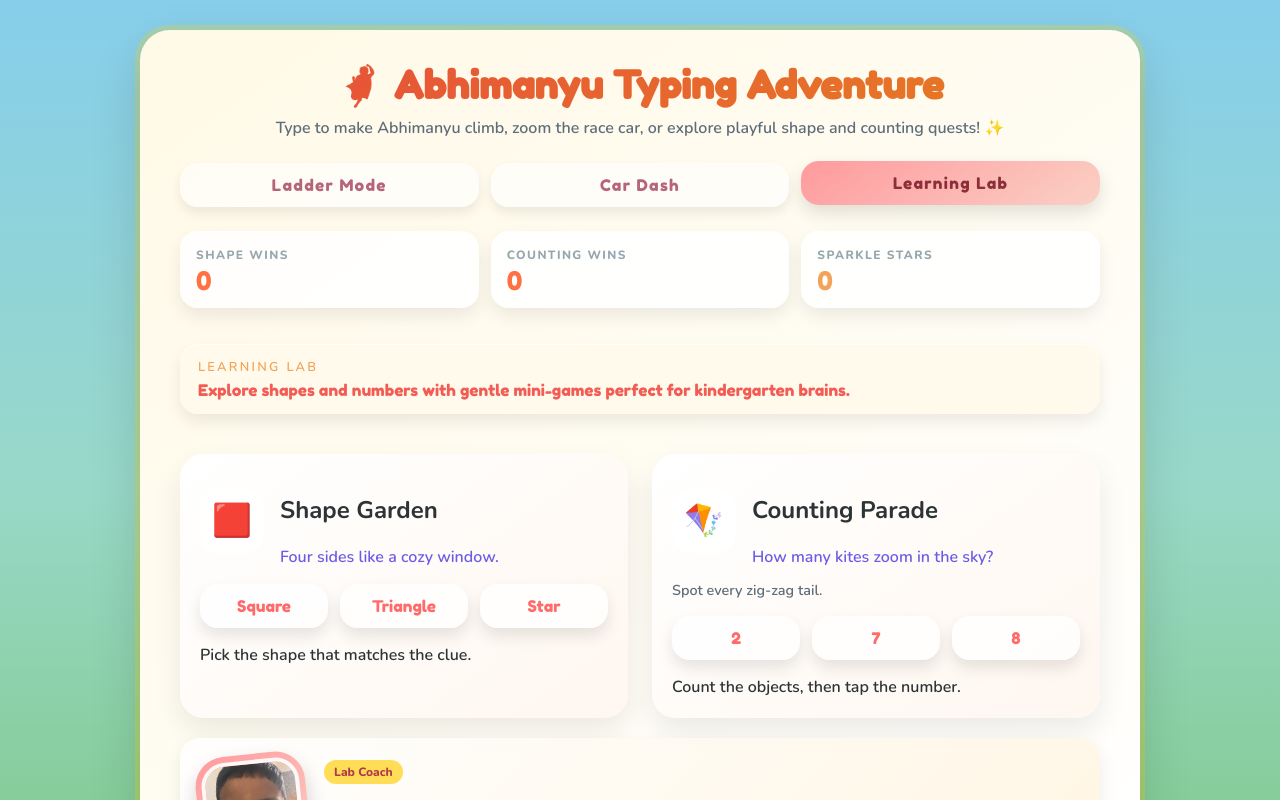
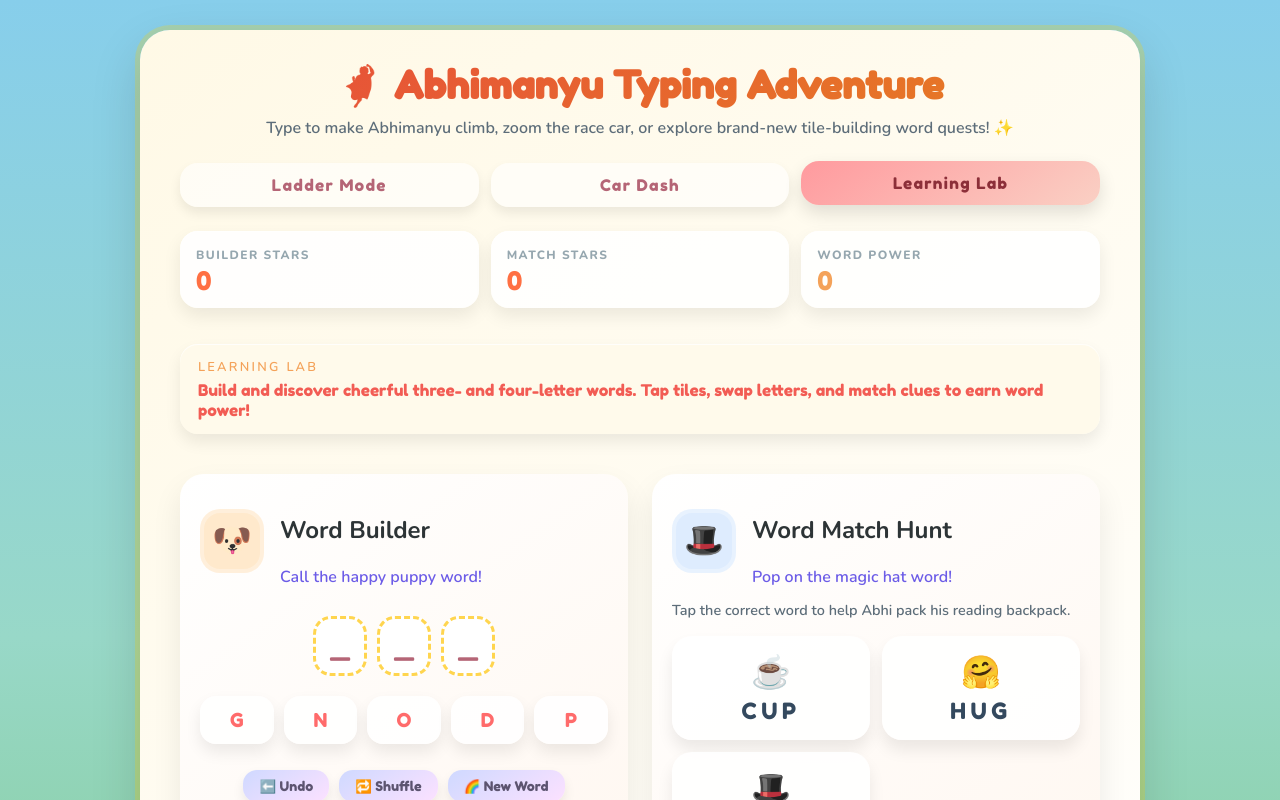
Before and after one commit to amarflybot/kid_typing_game, a React (Vite) app: page / in a window 1280 px wide. Both pictures are taken after a click on the button "Learning Lab". Shown: the top 800 px of the page. Built offline with nearby package versions, Linux system fonts and the light colour scheme.

Commit message:
Change LearningLab.tsx

```diff
--- a/src/App.css
+++ b/src/App.css
@@ -289,6 +289,134 @@ h1 {
   margin: 0;
   font-weight: 600;
   color: #2d3436;
+}
+
+.builder-card .lab-card-icon {
+  background: rgba(255, 231, 199, 0.9);
+}
+
+.match-card .lab-card-icon {
+  background: rgba(219, 234, 254, 0.9);
+}
+
+.word-slots {
+  display: flex;
+  justify-content: center;
+  gap: 10px;
+  margin: 12px 0 4px;
+}
+
+.word-slot {
+  width: 54px;
+  height: 60px;
+  border-radius: 18px;
+  border: 3px dashed #ffd54f;
+  display: grid;
+  place-items: center;
+  font-family: 'Fredoka One', cursive;
+  font-size: 1.6rem;
+  color: #b56576;
+  background: rgba(255, 255, 255, 0.9);
+}
+
+.word-slot.filled {
+  border-style: solid;
+  background: #fff7e6;
+}
+
+.tile-grid {
+  display: grid;
+  grid-template-columns: repeat(auto-fit, minmax(70px, 1fr));
+  gap: 10px;
+  margin-bottom: 10px;
+}
+
+.tile-button {
+  border: none;
+  border-radius: 16px;
+  padding: 12px 0;
+  font-family: 'Fredoka One', cursive;
+  font-size: 1.2rem;
+  color: #ff6b6b;
+  background: rgba(255, 255, 255, 0.9);
+  box-shadow: 0 8px 16px rgba(0, 0, 0, 0.08);
+  cursor: pointer;
+  transition: transform 0.2s ease, box-shadow 0.2s ease;
+}
+
+.tile-button.used,
+.tile-button:disabled {
+  opacity: 0.5;
+  cursor: not-allowed;
+}
+
+.tile-button:not(.used):hover {
+  transform: translateY(-2px);
+  box-shadow: 0 12px 20px rgba(0, 0, 0, 0.12);
+}
+
+.builder-actions {
+  display: flex;
+  flex-wrap: wrap;
+  gap: 10px;
+  justify-content: center;
+}
+
+.mini-btn {
+  border: none;
+  border-radius: 14px;
+  padding: 8px 16px;
+  font-family: 'Fredoka One', cursive;
+  background: linear-gradient(145deg, #cfd9ff, #fce1ff);
+  color: #5c5470;
+  cursor: pointer;
+  box-shadow: 0 6px 12px rgba(0, 0, 0, 0.08);
+}
+
+.mini-btn:disabled {
+  opacity: 0.5;
+  cursor: not-allowed;
+}
+
+.match-grid {
+  display: grid;
+  grid-template-columns: repeat(auto-fit, minmax(160px, 1fr));
+  gap: 12px;
+}
+
+.match-option {
+  border: none;
+  border-radius: 20px;
+  padding: 16px;
+  display: flex;
+  flex-direction: column;
+  gap: 6px;
+  align-items: center;
+  background: rgba(255, 255, 255, 0.92);
+  box-shadow: 0 10px 16px rgba(0, 0, 0, 0.08);
+  font-family: 'Fredoka One', cursive;
+  color: #34495e;
+  cursor: pointer;
+  transition: transform 0.2s ease, box-shadow 0.2s ease;
+}
+
+.match-option:hover:not(:disabled) {
+  transform: translateY(-3px);
+  box-shadow: 0 16px 22px rgba(0, 0, 0, 0.12);
+}
+
+.match-option:disabled {
+  opacity: 0.6;
+  cursor: not-allowed;
+}
+
+.match-emoji {
+  font-size: 2rem;
+}
+
+.match-word {
+  font-size: 1.4rem;
+  letter-spacing: 0.2em;
 }
 
 .interaction-panel,
--- a/src/App.tsx
+++ b/src/App.tsx
@@ -26,7 +26,7 @@ const App = () => {
       <div className="main-card">
         <h1>🦸 Abhimanyu Typing Adventure</h1>
         <p className="instructions">
-          Type to make Abhimanyu climb, zoom the race car, or explore playful shape and counting quests! ✨
+          Type to make Abhimanyu climb, zoom the race car, or explore brand-new tile-building word quests! ✨
         </p>
 
         <div className="tab-bar">
--- a/src/components/LearningLab.tsx
+++ b/src/components/LearningLab.tsx
@@ -1,53 +1,32 @@
-import { useEffect, useRef, useState } from 'react'
+import { useCallback, useEffect, useRef, useState } from 'react'
+import { WORD_CARDS, type WordCard } from '../data/wordCards'
 import { BASE_URL } from '../utils/baseUrl'
 
-type ShapePrompt = {
-  id: string
-  label: string
-  clue: string
-  emoji: string
-}
-
-type CountPrompt = {
-  id: string
-  prompt: string
-  emoji: string
-  answer: number
-  helper: string
-}
-
-type ShapeChallenge = {
-  prompt: ShapePrompt
+type BuilderChallenge = {
+  card: WordCard
   options: string[]
 }
 
-type CountChallenge = {
-  prompt: CountPrompt
-  options: number[]
+type BuilderState = {
+  challenge: BuilderChallenge
+  slots: string[]
+  placement: (number | null)[]
 }
 
-const SHAPE_PROMPTS: ShapePrompt[] = [
-  { id: 'circle', label: 'Circle', clue: 'Round like the bright sun!', emoji: '🟡' },
-  { id: 'triangle', label: 'Triangle', clue: 'Pointy like a mountain peak!', emoji: '🔺' },
-  { id: 'square', label: 'Square', clue: 'Four sides like a cozy window.', emoji: '🟥' },
-  { id: 'star', label: 'Star', clue: 'Twinkles in the night sky.', emoji: '⭐' },
-  { id: 'heart', label: 'Heart', clue: 'Full of love and hugs.', emoji: '❤️' },
-]
+type MatchChallenge = {
+  answer: WordCard
+  options: WordCard[]
+}
 
-const COUNT_PROMPTS: CountPrompt[] = [
-  { id: 'apples', prompt: 'Count the apples for the picnic basket.', emoji: '🍎', answer: 4, helper: 'Tap the right number to feed the bunny.' },
-  { id: 'rainbows', prompt: 'How many tiny rainbows sparkle?', emoji: '🌈', answer: 3, helper: 'A sprinkle of color magic!' },
-  { id: 'ducks', prompt: 'Quack quack! How many ducklings swim?', emoji: '🦆', answer: 5, helper: 'Count each buddy in the pond.' },
-  { id: 'kites', prompt: 'How many kites zoom in the sky?', emoji: '🪁', answer: 2, helper: 'Spot every zig-zag tail.' },
-  { id: 'shells', prompt: 'Count the shiny shells on the sand.', emoji: '🐚', answer: 6, helper: 'Wave hello as you count!' },
-]
-
-const NUMBER_POOL = [1, 2, 3, 4, 5, 6, 7, 8, 9]
-const HAPPY_SHAPE_MESSAGES = ['Shape superstar! 🌟', 'Perfect pick! 🎯', 'You spotted it! 👀', 'Shape garden blooms! 🌼']
-const HAPPY_COUNT_MESSAGES = ['Numbers sparkle! ✨', 'Counting champ! 🏅', 'Tapping talent! 🎵', 'Great math moves! 🧠']
-const TRY_AGAIN_MESSAGE = 'Almost there — peek carefully and try again!'
-const DEFAULT_SHAPE_MESSAGE = 'Pick the shape that matches the clue.'
-const DEFAULT_COUNT_MESSAGE = 'Count the objects, then tap the number.'
+const LETTER_BANK = 'ABCDEFGHIJKLMNOPQRSTUVWXYZ'.split('')
+const LAB_WORDS = WORD_CARDS.filter((card) => card.word.length >= 3 && card.word.length <= 4)
+const DEFAULT_BUILDER_MESSAGE = 'Tap the tiles to build the word.'
+const DEFAULT_MATCH_MESSAGE = 'Pick the word card that matches the clue.'
+const BUILDER_WINS = ['Word garden blooming! 🌷', 'Spell superstar! 🌟', 'Letters locked in! 🔐']
+const MATCH_WINS = ['Card match magic! ✨', 'Word detective! 🔍', 'Brilliant choice! 🎉']
+const TRY_AGAIN_MESSAGE = 'Almost! Switch letters and try again.'
+const MATCH_TRY_AGAIN = 'Peek at the clue again and tap another card.'
+const ABHI_PHOTO_SRC = `${BASE_URL}Abhi.jpg`
 
 const shuffle = <T,>(items: readonly T[]): T[] => {
   const next = [...items]
@@ -60,170 +39,276 @@ const shuffle = <T,>(items: readonly T[]): T[] => {
 
 const pickRandom = <T,>(items: readonly T[]): T => items[Math.floor(Math.random() * items.length)]
 
-const createShapeChallenge = (): ShapeChallenge => {
-  const prompt = pickRandom(SHAPE_PROMPTS)
-  const distractors = shuffle(SHAPE_PROMPTS.filter((shape) => shape.id !== prompt.id)).slice(0, 2)
-  const options = shuffle([prompt.label, ...distractors.map((shape) => shape.label)])
-  return { prompt, options }
+const createBuilderChallenge = (): BuilderChallenge => {
+  const card = pickRandom(LAB_WORDS)
+  const baseLetters = card.word.toUpperCase().split('')
+  const extras = shuffle(LETTER_BANK.filter((letter) => !baseLetters.includes(letter))).slice(0, 2)
+  const options = shuffle([...baseLetters, ...extras])
+  return { card, options }
 }
 
-const createCountChallenge = (): CountChallenge => {
-  const prompt = pickRandom(COUNT_PROMPTS)
-  const extras = shuffle(NUMBER_POOL.filter((num) => num !== prompt.answer)).slice(0, 2)
-  const options = shuffle([prompt.answer, ...extras])
-  return { prompt, options }
+const createBuilderState = (): BuilderState => {
+  const challenge = createBuilderChallenge()
+  return {
+    challenge,
+    slots: Array(challenge.card.word.length).fill(''),
+    placement: Array(challenge.card.word.length).fill(null),
+  }
 }
 
-const ABHI_PHOTO_SRC = `${BASE_URL}Abhi.jpg`
+const createMatchChallenge = (): MatchChallenge => {
+  const answer = pickRandom(LAB_WORDS)
+  const distractors = shuffle(LAB_WORDS.filter((card) => card.word !== answer.word)).slice(0, 2)
+  return {
+    answer,
+    options: shuffle([answer, ...distractors]),
+  }
+}
 
-export const LearningLab = () => {
-  const [shapeChallenge, setShapeChallenge] = useState<ShapeChallenge>(() => createShapeChallenge())
-  const [countChallenge, setCountChallenge] = useState<CountChallenge>(() => createCountChallenge())
-  const [shapeMessage, setShapeMessage] = useState(DEFAULT_SHAPE_MESSAGE)
-  const [countMessage, setCountMessage] = useState(DEFAULT_COUNT_MESSAGE)
-  const [shapeScore, setShapeScore] = useState(0)
-  const [countScore, setCountScore] = useState(0)
-  const [shapeLocked, setShapeLocked] = useState(false)
-  const [countLocked, setCountLocked] = useState(false)
-  const timeoutPool = useRef<number[]>([])
+export function LearningLab() {
+  const [builderState, setBuilderState] = useState<BuilderState>(() => createBuilderState())
+  const [builderStars, setBuilderStars] = useState(0)
+  const [builderMessage, setBuilderMessage] = useState(DEFAULT_BUILDER_MESSAGE)
+  const [builderLocked, setBuilderLocked] = useState(false)
+
+  const [matchChallenge, setMatchChallenge] = useState<MatchChallenge>(() => createMatchChallenge())
+  const [matchStars, setMatchStars] = useState(0)
+  const [matchMessage, setMatchMessage] = useState(DEFAULT_MATCH_MESSAGE)
+  const [matchLocked, setMatchLocked] = useState(false)
+
+  const timeoutsRef = useRef<number[]>([])
+
+  const queue = useCallback((cb: () => void, delay = 1100) => {
+    const id = window.setTimeout(() => {
+      cb()
+      timeoutsRef.current = timeoutsRef.current.filter((stored) => stored !== id)
+    }, delay)
+    timeoutsRef.current.push(id)
+  }, [])
 
   useEffect(() => {
     return () => {
-      timeoutPool.current.forEach((id) => window.clearTimeout(id))
-      timeoutPool.current = []
+      timeoutsRef.current.forEach((id) => window.clearTimeout(id))
+      timeoutsRef.current = []
     }
   }, [])
 
-  const queue = (cb: () => void, delay = 900) => {
-    const id = window.setTimeout(() => {
-      cb()
-      timeoutPool.current = timeoutPool.current.filter((stored) => stored !== id)
-    }, delay)
-    timeoutPool.current.push(id)
+  const resetBuilder = useCallback(() => {
+    setBuilderState(createBuilderState())
+    setBuilderLocked(false)
+    setBuilderMessage(DEFAULT_BUILDER_MESSAGE)
+  }, [])
+
+  const handleLetterPick = useCallback(
+    (letter: string, optionIndex: number) => {
+      if (builderLocked) return
+      if (builderState.placement.includes(optionIndex)) return
+      let builtWord = ''
+      let filled = false
+      setBuilderState((prev) => {
+        const slotIndex = prev.placement.findIndex((idx) => idx === null)
+        if (slotIndex === -1) return prev
+        const nextSlots = [...prev.slots]
+        const nextPlacement = [...prev.placement]
+        nextSlots[slotIndex] = letter
+        nextPlacement[slotIndex] = optionIndex
+        builtWord = nextSlots.join('')
+        filled = nextPlacement.every((idx) => idx !== null)
+        return { ...prev, slots: nextSlots, placement: nextPlacement }
+      })
+      if (!filled) {
+        setBuilderMessage('Great! Add the next letter.')
+        return
       }
+      if (builtWord.toLowerCase() === builderState.challenge.card.word) {
+        setBuilderLocked(true)
+        setBuilderMessage(pickRandom(BUILDER_WINS))
+        setBuilderStars((prev) => prev + 1)
+        queue(() => resetBuilder())
+      } else {
+        setBuilderMessage(TRY_AGAIN_MESSAGE)
+      }
+    },
+    [builderLocked, builderState.challenge.card.word, builderState.placement, queue, resetBuilder],
+  )
 
-  const handleShapePick = (label: string) => {
-    if (shapeLocked) return
-    if (label === shapeChallenge.prompt.label) {
-      setShapeLocked(true)
-      setShapeMessage(pickRandom(HAPPY_SHAPE_MESSAGES))
-      setShapeScore((prev) => prev + 1)
+  const handleUndo = useCallback(() => {
+    if (builderLocked) return
+    setBuilderState((prev) => {
+      let lastIndex = -1
+      for (let i = prev.placement.length - 1; i >= 0; i -= 1) {
+        if (prev.placement[i] !== null) {
+          lastIndex = i
+          break
+        }
+      }
+      if (lastIndex === -1) return prev
+      const nextSlots = [...prev.slots]
+      const nextPlacement = [...prev.placement]
+      nextSlots[lastIndex] = ''
+      nextPlacement[lastIndex] = null
+      return { ...prev, slots: nextSlots, placement: nextPlacement }
+    })
+    setBuilderMessage('Oops? No worries, letter removed.')
+  }, [builderLocked])
+
+  const shuffleBuilderTiles = useCallback(() => {
+    setBuilderState((prev) => ({
+      ...prev,
+      challenge: { ...prev.challenge, options: shuffle(prev.challenge.options) },
+    }))
+    setBuilderMessage('Tiles shuffled! Try a new order.')
+  }, [])
+
+  const skipBuilderWord = useCallback(() => {
+    resetBuilder()
+    setBuilderMessage('New word loaded. Let’s build!')
+  }, [resetBuilder])
+
+  const handleMatchPick = useCallback(
+    (word: WordCard) => {
+      if (matchLocked) return
+      if (word.word === matchChallenge.answer.word) {
+        setMatchLocked(true)
+        setMatchMessage(pickRandom(MATCH_WINS))
+        setMatchStars((prev) => prev + 1)
         queue(() => {
-        setShapeChallenge(createShapeChallenge())
-        setShapeMessage(DEFAULT_SHAPE_MESSAGE)
-        setShapeLocked(false)
+          setMatchChallenge(createMatchChallenge())
+          setMatchLocked(false)
+          setMatchMessage(DEFAULT_MATCH_MESSAGE)
         })
       } else {
-      setShapeMessage(TRY_AGAIN_MESSAGE)
+        setMatchMessage(MATCH_TRY_AGAIN)
       }
-  }
+    },
+    [matchChallenge.answer.word, matchLocked, queue],
+  )
 
-  const handleCountPick = (value: number) => {
-    if (countLocked) return
-    if (value === countChallenge.prompt.answer) {
-      setCountLocked(true)
-      setCountMessage(pickRandom(HAPPY_COUNT_MESSAGES))
-      setCountScore((prev) => prev + 1)
-      queue(() => {
-        setCountChallenge(createCountChallenge())
-        setCountMessage(DEFAULT_COUNT_MESSAGE)
-        setCountLocked(false)
-      })
-    } else {
-      setCountMessage(TRY_AGAIN_MESSAGE)
-    }
-  }
-
-  const totalStars = shapeScore + countScore
+  const totalStars = builderStars + matchStars
 
   return (
     <div className="learning-lab">
       <div className="status-bar">
         <div className="status-chip">
-          <span className="status-label">Shape Wins</span>
-          <span className="status-value">{shapeScore}</span>
+          <span className="status-label">Builder Stars</span>
+          <span className="status-value">{builderStars}</span>
         </div>
         <div className="status-chip">
-          <span className="status-label">Counting Wins</span>
-          <span className="status-value">{countScore}</span>
+          <span className="status-label">Match Stars</span>
+          <span className="status-value">{matchStars}</span>
         </div>
         <div className="status-chip coin">
-          <span className="status-label">Sparkle Stars</span>
+          <span className="status-label">Word Power</span>
           <span className="status-value">{totalStars}</span>
         </div>
       </div>
 
       <div className="mission-card">
         <p className="mission-label">Learning Lab</p>
-        <p className="mission-text">Explore shapes and numbers with gentle mini-games perfect for kindergarten brains.</p>
+        <p className="mission-text">
+          Build and discover cheerful three- and four-letter words. Tap tiles, swap letters, and match clues to earn
+          word power!
+        </p>
       </div>
 
       <div className="lab-grid">
-        <article className="lab-card">
+        <article className="lab-card builder-card">
           <header className="lab-card-header">
             <span className="lab-card-icon" aria-hidden="true">
-              {shapeChallenge.prompt.emoji}
+              {builderState.challenge.card.emoji}
             </span>
             <div>
-              <h2>Shape Garden</h2>
-              <p className="lab-card-sub">{shapeChallenge.prompt.clue}</p>
+              <h2>Word Builder</h2>
+              <p className="lab-card-sub">{builderState.challenge.card.mission}</p>
             </div>
           </header>
-          <div className="option-grid" role="group" aria-label="Shape choices">
-            {shapeChallenge.options.map((option) => (
+
+          <div className="word-slots" role="status" aria-live="polite">
+            {builderState.slots.map((slot, index) => (
+              <span key={`slot-${index}`} className={`word-slot ${slot ? 'filled' : ''}`}>
+                {slot || '_'}
+              </span>
+            ))}
+          </div>
+
+          <div className="tile-grid" role="group" aria-label="Letter tiles">
+            {builderState.challenge.options.map((option, index) => {
+              const used = builderState.placement.includes(index)
+              return (
                 <button
-                key={option}
+                  key={`${option}-${index}`}
                   type="button"
-                className="option-button"
-                onClick={() => handleShapePick(option)}
-                aria-pressed={shapeLocked && option === shapeChallenge.prompt.label}
+                  className={`tile-button ${used ? 'used' : ''}`}
+                  onClick={() => handleLetterPick(option, index)}
+                  aria-pressed={used}
+                  disabled={builderLocked}
                 >
                   {option}
                 </button>
-            ))}
+              )
+            })}
           </div>
-          <p className="lab-feedback">{shapeMessage}</p>
+
+          <div className="builder-actions">
+            <button className="mini-btn" type="button" onClick={handleUndo} disabled={builderLocked}>
+              ⬅️ Undo
+            </button>
+            <button className="mini-btn" type="button" onClick={shuffleBuilderTiles}>
+              🔁 Shuffle
+            </button>
+            <button className="mini-btn" type="button" onClick={skipBuilderWord}>
+              🌈 New Word
+            </button>
+          </div>
+
+          <p className="lab-feedback">{builderMessage}</p>
         </article>
 
-        <article className="lab-card">
+        <article className="lab-card match-card">
           <header className="lab-card-header">
             <span className="lab-card-icon" aria-hidden="true">
-              {countChallenge.prompt.emoji}
+              {matchChallenge.answer.emoji}
             </span>
             <div>
-              <h2>Counting Parade</h2>
-              <p className="lab-card-sub">{countChallenge.prompt.prompt}</p>
+              <h2>Word Match Hunt</h2>
+              <p className="lab-card-sub">{matchChallenge.answer.mission}</p>
             </div>
           </header>
-          <p className="lab-helper">{countChallenge.prompt.helper}</p>
-          <div className="option-grid" role="group" aria-label="Number choices">
-            {countChallenge.options.map((option) => (
+          <p className="lab-helper">Tap the correct word to help Abhi pack his reading backpack.</p>
+
+          <div className="match-grid" role="group" aria-label="Word cards">
+            {matchChallenge.options.map((option) => (
               <button
-                key={option}
+                key={option.word}
                 type="button"
-                className="option-button"
-                onClick={() => handleCountPick(option)}
-                aria-pressed={countLocked && option === countChallenge.prompt.answer}
+                className="match-option"
+                onClick={() => handleMatchPick(option)}
+                disabled={matchLocked}
               >
-                {option}
+                <span className="match-emoji" aria-hidden="true">
+                  {option.emoji}
+                </span>
+                <span className="match-word">{option.word.toUpperCase()}</span>
               </button>
             ))}
           </div>
-          <p className="lab-feedback">{countMessage}</p>
+
+          <p className="lab-feedback">{matchMessage}</p>
         </article>
       </div>
 
       <div className="kid-showcase">
         <div className="kid-photo-frame" aria-hidden="true">
-          <img src={ABHI_PHOTO_SRC} className="kid-photo" alt="Abhi cheering" />
+          <img src={ABHI_PHOTO_SRC} className="kid-photo" alt="Abhi cheering in the lab" />
         </div>
         <div>
-          <span className="kid-badge">Lab Coach</span>
+          <span className="kid-badge">Word Coach</span>
           <p className="kid-quote">
-            Abhi says, “Shapes, numbers, and smiles! Keep tapping to grow your super skills.”
+            Abhi whispers, “Every tiny word is a big win! Keep tapping letters, swapping cards, and cheering for your
+            brain.”
           </p>
         </div>
       </div>
     </div>
   )
-};
+}
```
Lines whose indentation alone changed are shown as unchanged.
